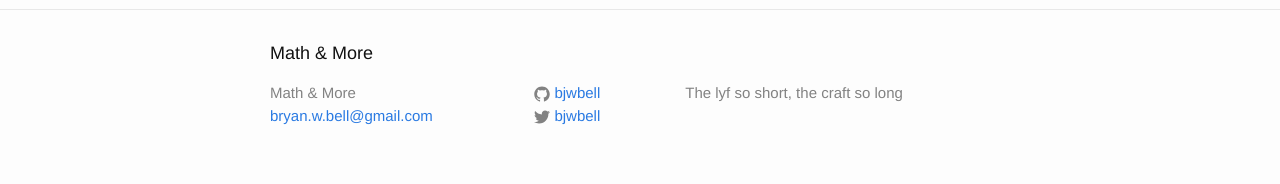
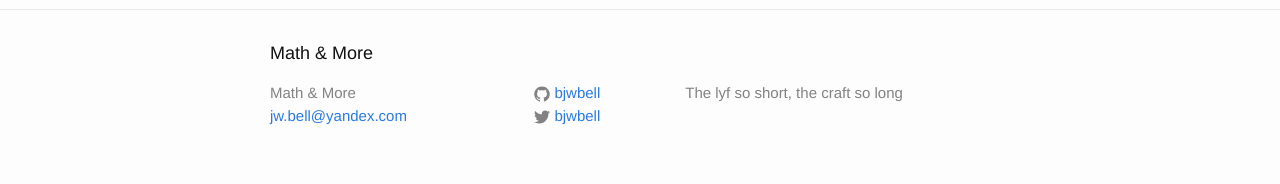
Before and after one commit to bjwbell/bjwbell.github.io, a Jekyll site: the page built from index.html, in a window 1280 px wide. Shown: the part 917-1101 px from the top of the page. Built offline with Jekyll 4.4.1, drawn with Linux system fonts in a browser that asks for light colours; nearby versions of some CDN libraries.

Commit message:
Update email from bryan.w.bell@gmail.com to jw.bell@yandex.com

```diff
--- a/_config.yml
+++ b/_config.yml
@@ -1,6 +1,6 @@
 # Site settings
 title: Math & More
-email: bryan.w.bell@gmail.com
+email: jw.bell@yandex.com
 description: > # this means to ignore newlines until "baseurl:"
   The lyf so short, the craft so long
 baseurl: "" # the subpath of your site, e.g. /blog/
```
Also changed, not shown: about.md (+1 -1 lines).
